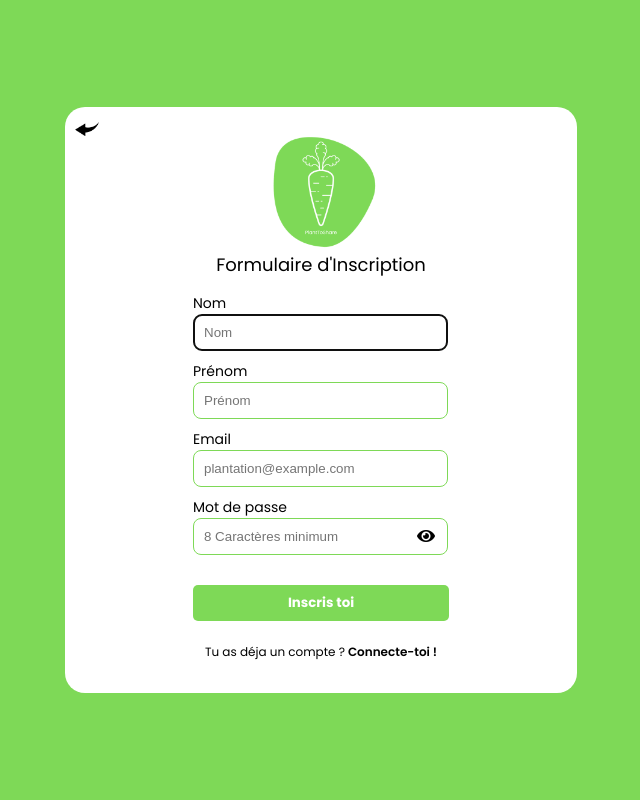
After one commit to QuentinBrunin/planttoshare, a Laravel app: page /register in a window 1280 px wide. The commit adds this page. Shown: the whole page, without its empty margins (319-959 px from the left). Run offline with Laravel 10, Linux system fonts and the light colour scheme; style sheets or scripts are compiled from the project's sources; some web fonts are replaced.

Commit message:
Formulaire inscription connexion

```diff
--- /dev/null
+++ b/app/Http/Controllers/RegisterController.php
@@ -0,0 +1,37 @@
+<?php
+
+namespace App\Http\Controllers;
+
+use Illuminate\Http\Request;
+use App\Models\User;
+
+class RegisterController extends Controller
+{
+
+    public function index(){
+        return view('forms.register');
+    }
+    public function store(Request $request)
+    {
+        $request->validate([
+            'nom'=>'required|max:150',
+            'prenom'=>'required|max:150',
+            'email'=> 'required|email|unique:users,email',
+            'password'=>'required|min:8'
+        ]);
+
+        $user = User::create([
+            'nom' =>$request->nom,
+            'prenom' => $request->prenom,
+            'email' => $request->email,
+            'password' => bcrypt($request->password)
+        ]);
+
+
+        return redirect()->route('layouts.main')
+            ->with('Vôtre demande de création de compte est acceptée,veuillez vous connecter ');
+    }
+
+
+
+}
--- a/app/Models/User.php
+++ b/app/Models/User.php
@@ -20,8 +20,6 @@ class User extends Authenticatable
     protected $fillable = [
         'nom',
         'prenom',
-        'adresse',
-        'admin',
         'email',
         'password',
     ];
--- a/resources/css/app.css
+++ b/resources/css/app.css
@@ -218,3 +218,183 @@ header nav ul li {
     right: 50px;
 
 }
+/* css registerForm*/
+.bg_form_login{
+    background-color: #7ED957;
+    width: 100%;
+    height: 100vh;
+    display: flex;
+    justify-content: center;
+    align-items: center;
+}
+.logo_form_login{
+    display: flex;
+}
+.container_form_login h2 {
+    font-size: 18px;
+    font-weight: 400;
+    margin-top: -20px;
+    font-family: 'Poppins';
+}
+
+.container_form_login{
+    width: 30%;
+    display: flex;
+    position: absolute;
+    flex-direction: column;
+    justify-content: center;
+    align-items: center;
+    background-color: white;
+    padding-top: 20px;
+    padding-bottom: 20px;
+    border-radius: 20px;
+
+}
+.form-group{
+
+    display: flex;
+    flex-direction: column;
+    font-family: 'Poppins';
+    margin-bottom: 10px;
+    width:91%;
+}
+.form-group label{
+    font-size: 14px;
+}
+.form-control{
+    border:1px solid #7ED957;
+    border-radius: 8px;
+    padding: 10px;
+    width: 100%;
+}
+.input_password{
+    margin-bottom: 20px;
+}
+.alert{
+    color: red;
+}
+.btn_connexion{
+    width: 100%;
+    margin-top: 10px;
+    background-color: #7ED957;
+    border-radius: 5px;
+    padding: 8px;
+    color: white;
+    font-weight: bold;
+    background-color: #7ED957;
+
+}
+.container_form_login img{
+    margin: auto;
+    width: 30%;
+
+}
+.text_login{
+    font-family: 'Poppins';
+        font-size: 12px;
+        text-align: center;
+}
+.text_login a {
+    color: black;
+    transition: 0.3s;
+    font-weight: 600;
+}
+
+.text_login a:hover{
+    color: #7ED957;
+}
+
+
+/* css formRegister*/
+
+.bg_form_register {
+    background-color: #7ED957;
+    width: 100%;
+    height: 100vh;
+    display: flex;
+    justify-content: center;
+    align-items: center;
+}
+
+.fl_retour_register {
+
+    position: absolute;
+    top: 10px;
+    left: 10px;
+}
+.logo_form_register {
+    display: flex;
+}
+.container_form_register h2 {
+    font-size: 18px;
+    font-weight: 400;
+    margin-top: -20px;
+    font-family: 'Poppins';
+}
+
+.container_form_register {
+    display: flex;
+    position: relative;
+    flex-direction: column;
+    justify-content: center;
+    align-items: center;
+    background-color: white;
+    padding-top: 10px;
+    padding-bottom: 20px;
+    border-radius: 20px;
+
+}
+.form_register{
+    width: 50%;
+}
+.container_form_register img {
+    width: 30%;
+    margin: auto;
+
+}
+
+.btn_inscription {
+    width: 100%;
+    margin-top: 20px;
+    padding: 8px;
+    color: white;
+    font-weight: bold;
+    font-family: 'Poppins';
+    background-color: #7ED957;
+    border-radius: 5px;
+    border: none;
+    margin-bottom: 10px;
+
+}
+.text_register {
+    font-family:'Poppins' ;
+    font-size: 12px;
+    text-align: center;
+
+}
+.text_register a {
+    color: black;
+    transition: 0.3s;
+    font-weight: 600;
+
+}
+.text_register a:hover{
+    color: #7ED957;
+
+}
+/* css oeil*/
+.password-container {
+    position: relative;
+}
+
+#togglePassword {
+    position: absolute;
+    right: -9px;
+    /* Ajustez cette valeur pour le positionnement horizontal */
+    top: 50%;
+    transform: translateY(-50%);
+    cursor: pointer;
+}
+.login_eye{
+    bottom: -6px;
+}
--- /dev/null
+++ b/resources/js/password-toggle.js
@@ -0,0 +1,15 @@
+
+    var passwordField = document.getElementById('password');
+    var togglePassword = document.getElementById('togglePassword');
+
+    togglePassword.addEventListener('click', function () {
+        if (passwordField.type === 'password') {
+            passwordField.type = 'text';
+            togglePassword.classList.remove('fa-eye');
+            togglePassword.classList.add('fa-eye-slash');
+        } else {
+            passwordField.type = 'password';
+            togglePassword.classList.remove('fa-eye-slash');
+            togglePassword.classList.add('fa-eye');
+        }
+    });
--- a/resources/views/app.blade.php
+++ b/resources/views/app.blade.php
@@ -25,7 +25,7 @@
                 </li>
 
                 <li class="link_register">
-                    <a class="register" href=""> S'inscrire </a>
+                    <a class="register" href="{{route('register')}}"> S'inscrire </a>
                 </li>
 
                 <li>
@@ -33,7 +33,7 @@
                 </li>
 
                 <li class="link_login">
-                    <a class="login" href=""> Se connecter </a>
+                    <a class="login" href="{{route('login')}}"> Se connecter </a>
                 </li>
             </ul>
         </nav>
--- /dev/null
+++ b/resources/views/forms/register.blade.php
@@ -0,0 +1,57 @@
+<!DOCTYPE html>
+<html lang="fr">
+    <head>
+        <meta charset="utf-8">
+        <meta name="viewport" content="width=device-width, initial-scale=1">
+    <title>
+            @section('title')
+                {{ config('app.name') }} : Inscription
+            @show
+    </title>
+    <link href="https://cdnjs.cloudflare.com/ajax/libs/font-awesome/5.15.3/css/all.min.css" rel="stylesheet">
+
+    @vite(['resources/css/app.css', 'resources/js/app.js','resources/js/password-toggle.js'])
+    </head>
+
+    <body>
+    <div class="bg_form_register">
+        <div class="container_form_register">
+            <a class="fl_retour_register" href="{{route('main')}}">
+                <img src="./img/retour.png" alt="Précedent">
+            </a>
+            <a class="logo_form_register" href="{{route('main')}}">
+                <img src="./img/Poppins.png" alt="Logo-site">
+                </a>
+                <h2>Formulaire d'Inscription</h2>
+            <form class="form_register" method="POST"action="/register">
+                {{ csrf_field() }}
+                <div class="form-group">
+                    <label for="nom">Nom</label>
+                    <input type="text" id="nom" class="form-control" name="nom" placeholder="Nom" required autofocus>
+                </div>
+                <div class="form-group">
+                    <label for="prenom">Prénom</label>
+                    <input type="text" id="prenom" class="form-control" name="prenom" placeholder="Prénom" required>
+                </div>
+                <div class="form-group">
+                    <label for="email">Email</label>
+                    <input type="email" id="email" class="form-control" name="email"  placeholder="plantation@example.com" required>
+                </div>
+                <div class="form-group">
+                    <label for="password">Mot de passe</label>
+                    <div class="password-container">
+                        <input type="password" id="password" class="form-control" name="password" placeholder="8 Caractères minimum">
+                        <i id="togglePassword" class="fas fa-eye"></i>
+                    </div>
+                </div>
+
+                <button type="submit" class="btn_inscription">
+                    Inscris toi
+                </button>
+                <p class="text_register">Tu as déja un compte ?<a href="/login"> Connecte-toi !</a></p>
+            </form>
+
+        </div>
+    </div>
+    </body>
+</html>
--- a/routes/web.php
+++ b/routes/web.php
@@ -1,6 +1,8 @@
 <?php
 
+use App\Http\Controllers\RegisterController;
 use Illuminate\Support\Facades\Route;
+use App\Http\Controllers\LoginController;
 
 /*
 |--------------------------------------------------------------------------
@@ -21,3 +23,11 @@ Route::get('/', function () {
 Route::get('/', function () {
     return view('layouts.main');
 })->name('main');
+
+Route::get('/register',[RegisterController::class,'index'])->name('register');
+
+Route::post('/register',[RegisterController::class,'store']);
+
+Route::get('/login', [LoginController::class, 'index']);
+
+Route::post('/login', [LoginController::class, 'login'])->name('login');
```
Also changed, not shown: app/Http/Controllers/LoginController.php (added, +27 -0 lines), resources/views/forms/login.blade.php (added, +56 -0 lines), database/migrations/2023_09_21_112641_modify_users_table.php (added), public/img/retour.png (added).
